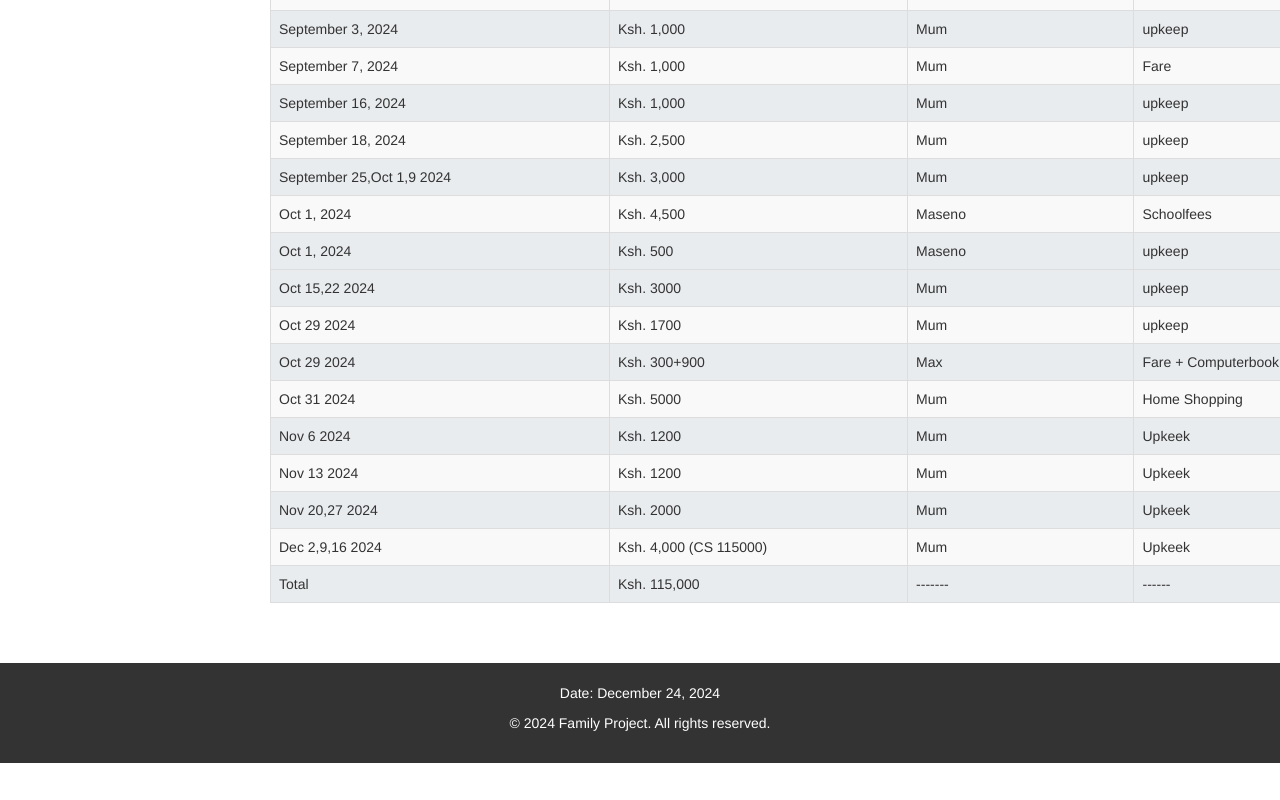
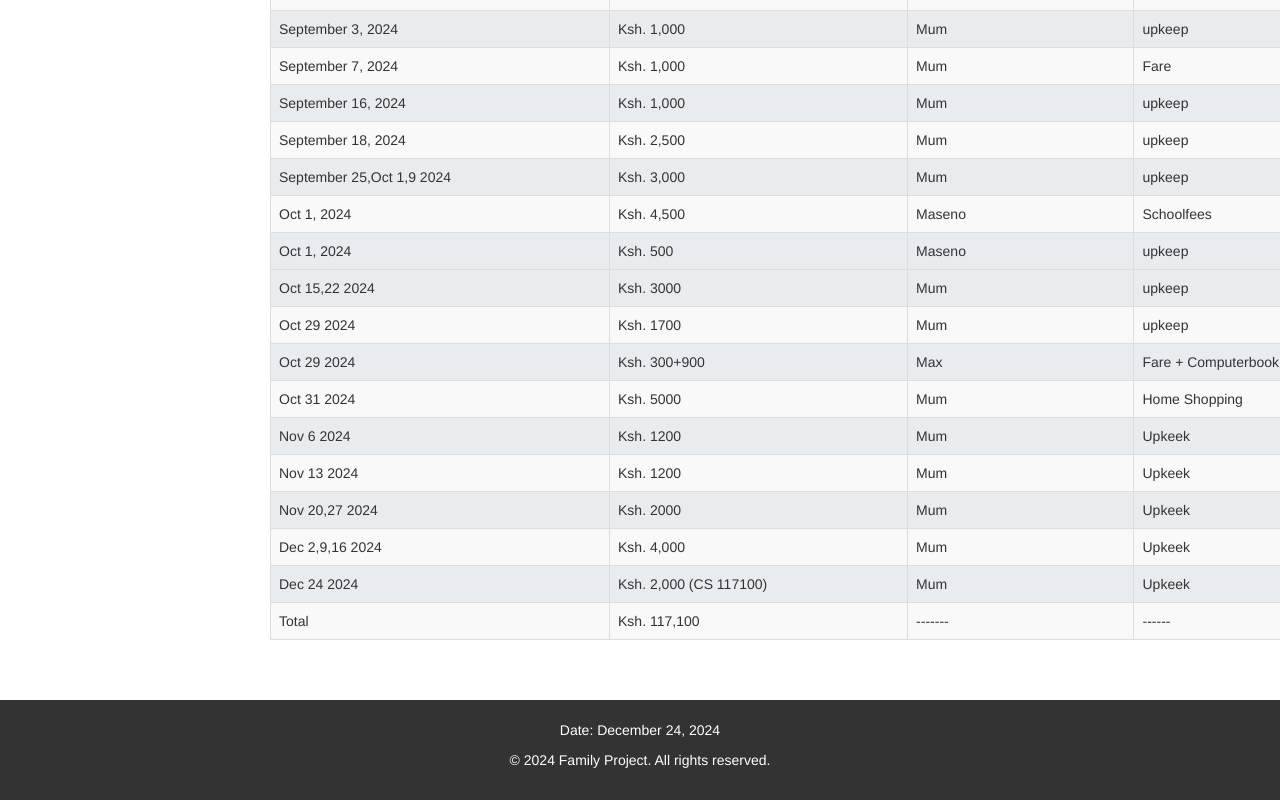
Before and after one commit to Jumre/Funds, a plain HTML site: page transactions.html in a window 1280 px wide. Shown: the part 1190-1990 px from the top of the page. Before the commit the page ends 1953 px from the top, so only its background shows below. Drawn offline with nearby package versions, Linux system fonts and the light colour scheme.

Commit message:
Update transactions.html

```diff
--- a/transactions.html
+++ b/transactions.html
@@ -141,7 +141,7 @@
                 </tr>
                 <tr>
                   <td>----</td>
-                  <td>Ksh. 1441</td>
+                  <td>Ksh. 1541</td>
                   <td>Transaction costs</td>
                   <td>----</td>
                 </tr>
@@ -368,14 +368,20 @@
             </tr>
                 <tr>
                 <td>Dec 2,9,16 2024</td>
-                  <td>Ksh. 4,000 (CS 115000)</td>
+                  <td>Ksh. 4,000 </td>
                   <td> Mum</td>
                   <td> Upkeek</td>
             </tr>
+                 <tr>
+                  <td>Dec 24 2024</td>
+                  <td>Ksh. 2,000 (CS 117100)</td>
+                  <td> Mum</td>
+                  <td> Upkeek</td>
+              </tr>
                 <tr>
 
                   <td>Total</td>
-                  <td>Ksh. 115,000</td>
+                  <td>Ksh. 117,100</td>
                   <td>-------</td>
                   <td>------</td>
                 </tr>
```
